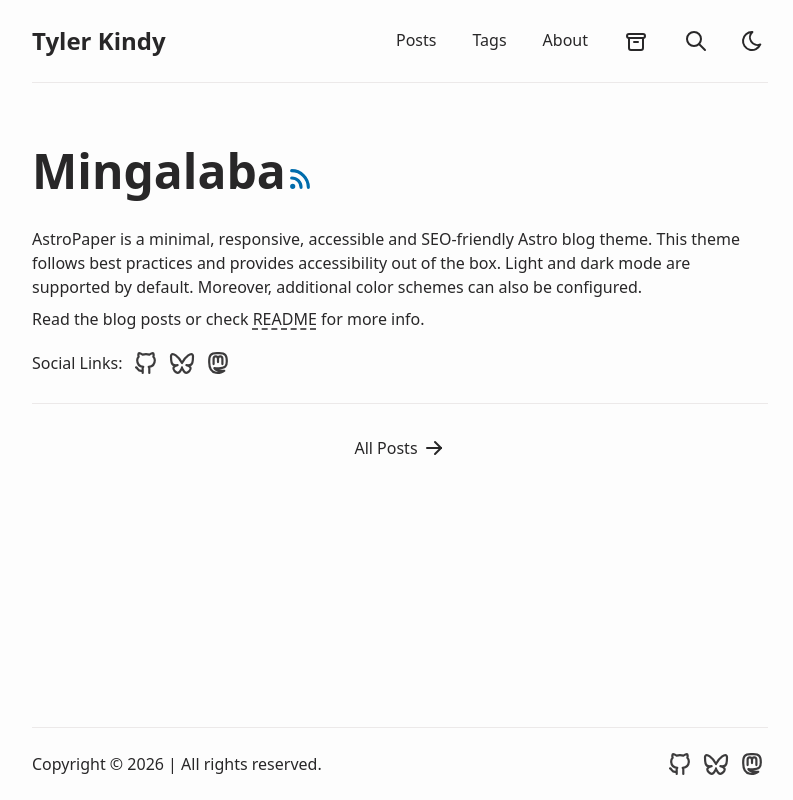
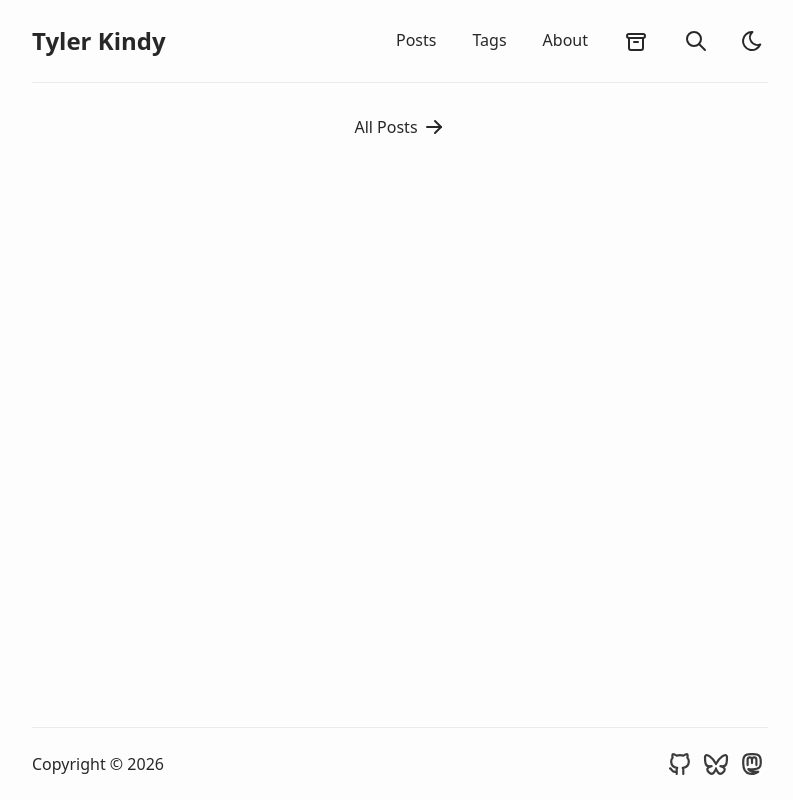
Before and after one commit to tkindy/website, an Astro site: page / in a window 1280 px wide. Shown: the whole page, without its empty margins (240-1033 px from the left). Built offline with nearby package versions, Linux system fonts and the light colour scheme; Astro itself is replaced by a stand-in of ours.

Commit message:
Move some stuff around

```diff
--- a/src/components/Footer.astro
+++ b/src/components/Footer.astro
@@ -25,8 +25,6 @@ const { noMarginTop = false, class: className, ...attrs } = Astro.props;
     <Socials />
     <div class="my-2 flex flex-col items-center whitespace-nowrap sm:flex-row">
       <span>Copyright &#169; {currentYear}</span>
-      <span class="hidden sm:inline">&nbsp;|&nbsp;</span>
-      <span>All rights reserved.</span>
     </div>
   </div>
 </footer>
--- a/src/pages/index.astro
+++ b/src/pages/index.astro
@@ -22,50 +22,6 @@ const recentPosts = sortedPosts.filter(({ data }) => !data.featured);
 <Layout>
   <Header />
   <main id="main-content" data-layout="index" class="app-layout">
-    <section id="hero" class:list={["pt-8 pb-6", "border-b border-border"]}>
-      <h1 class="my-4 inline-block text-4xl font-bold sm:my-8 sm:text-5xl">
-        Mingalaba
-      </h1>
-      <a
-        target="_blank"
-        href="/rss.xml"
-        class="inline-block"
-        aria-label="rss feed"
-        title="RSS Feed"
-      >
-        <IconRss
-          width={20}
-          height={20}
-          class="scale-125 stroke-accent stroke-3 rtl:-rotate-90"
-        />
-        <span class="sr-only">RSS Feed</span>
-      </a>
-
-      <p>
-        AstroPaper is a minimal, responsive, accessible and SEO-friendly Astro
-        blog theme. This theme follows best practices and provides accessibility
-        out of the box. Light and dark mode are supported by default. Moreover,
-        additional color schemes can also be configured.
-      </p>
-      <p class="mt-2">
-        Read the blog posts or check
-        <LinkButton
-          class="underline decoration-dashed underline-offset-4 hover:text-accent"
-          href="https://github.com/satnaing/astro-paper#readme"
-        >
-          README
-        </LinkButton> for more info.
-      </p>
-      {
-        // only display if at least one social link is enabled
-        SOCIALS.length > 0 && (
-          <div class="mt-4 flex max-sm:flex-col sm:items-center">
-            <div class="me-2 mb-1 whitespace-nowrap sm:mb-0">Social Links:</div>
-            <Socials />
-          </div>
-        )
-      }
-    </section>
 
     {
       featuredPosts.length > 0 && (
@@ -89,7 +45,25 @@ const recentPosts = sortedPosts.filter(({ data }) => !data.featured);
     {
       recentPosts.length > 0 && (
         <section id="recent-posts" class="pt-12 pb-6">
-          <h2 class="text-2xl font-semibold tracking-wide">Recent Posts</h2>
+          <h2 class="text-2xl font-semibold tracking-wide">
+            Recent Posts
+
+            <a
+                target="_blank"
+                href="/rss.xml"
+                class="inline-block"
+                aria-label="rss feed"
+                title="RSS Feed"
+            >
+              <IconRss
+                  width={20}
+                  height={20}
+                  class="scale-125 stroke-accent stroke-3 rtl:-rotate-90"
+              />
+              <span class="sr-only">RSS Feed</span>
+            </a>
+          </h2>
+
           <ul>
             {recentPosts.map(
               (data, index) =>
```
